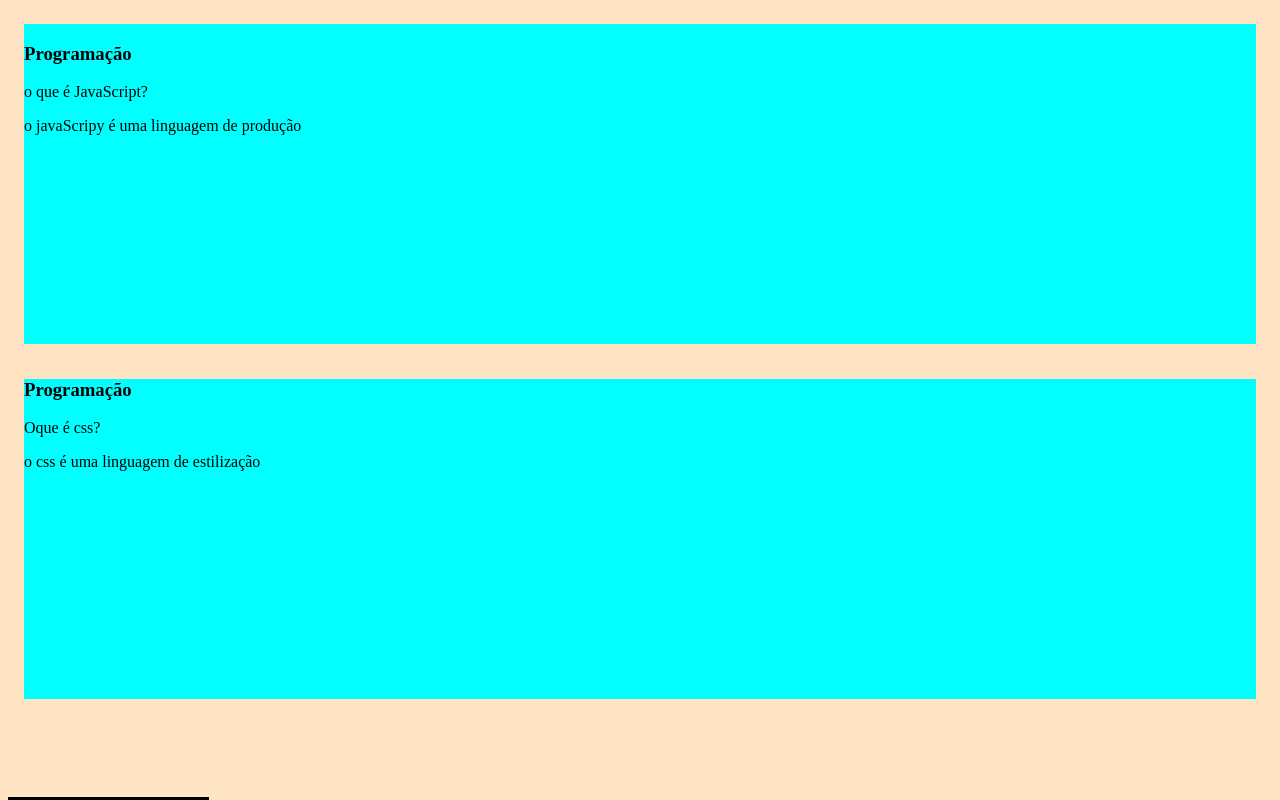
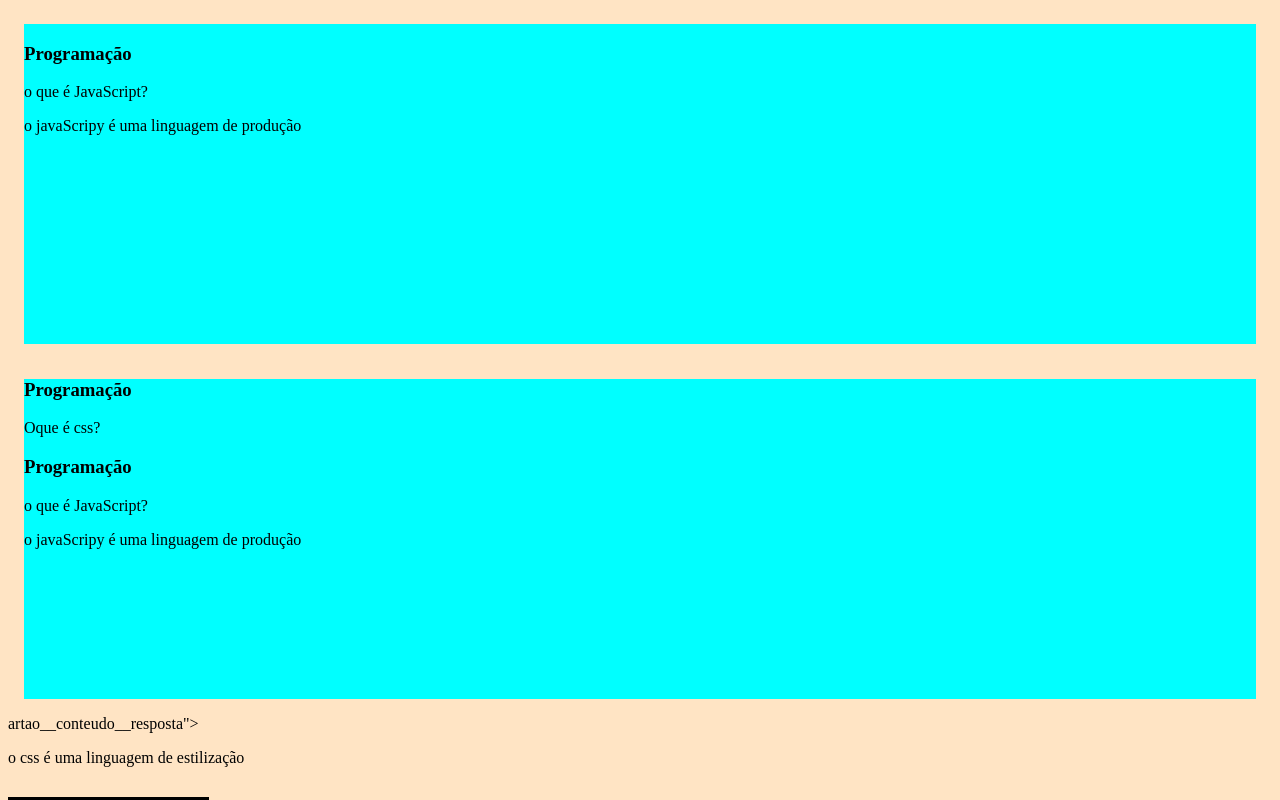
Before and after one commit to machadomatheuss/flashcards, a plain HTML site: page index.html in a window 1280 px wide. Drawn offline with Linux system fonts and the light colour scheme.

Commit message:
terceiro cartao

```diff
--- a/index.html
+++ b/index.html
@@ -23,8 +23,16 @@
     <div class="cartao__conteudo">
     <h3>Programação</h3>
     <div class="cartao__conteudo__pergunta"> <p>Oque é css? <p> </p> </div>
-    <div class="cartao__conteudo__resposta"> <p></p> o css é uma linguagem de estilização <p> </p> </div>
+    <div class="c<article class="cartao">
+        <div class="cartao__conteudo">
+        <h3>Programação</h3>
+        <div class="cartao__conteudo__pergunta"> <p>o que é JavaScript?</p></div>
+        <div class="cartao__conteudo__resposta"> <p>o javaScripy é uma linguagem de produção </p></div>
+        </div>
+        </article>
+        artao__conteudo__resposta"> <p></p> o css é uma linguagem de estilização <p> </p> </div>
     </div>
+
 </div>
     </article>
     </section>
```
